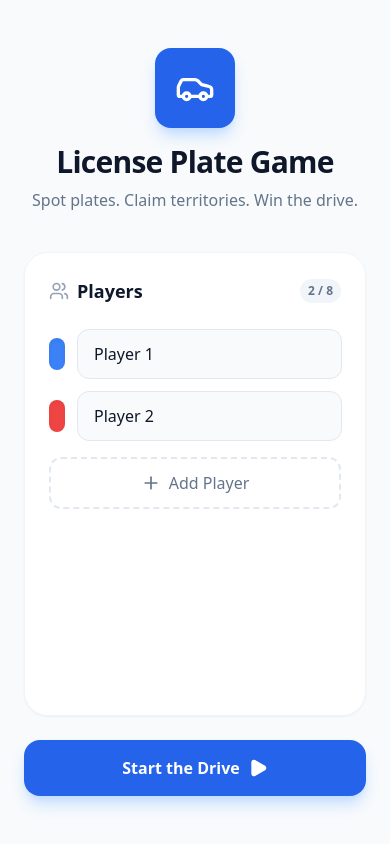
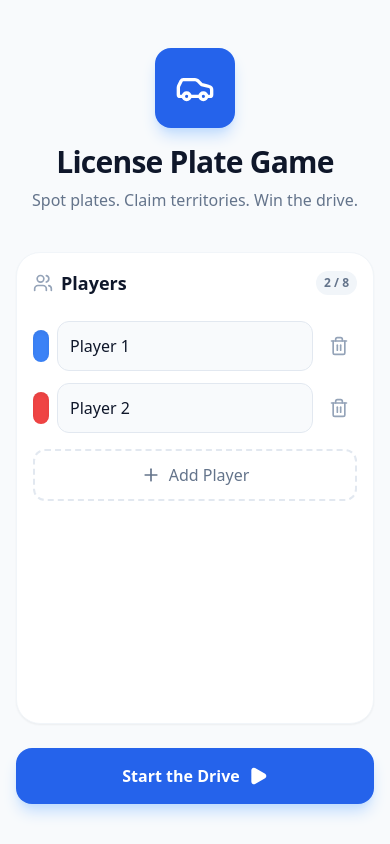
Before and after one commit to robholub/License-Plate-Game, a Next.js app: page / in a window 390 px wide. Built offline with nearby package versions, Linux system fonts and the light colour scheme.

Commit message:
Update page.jsx

```diff
--- a/app/page.jsx
+++ b/app/page.jsx
@@ -98,14 +98,13 @@ export default function App() {
   };
 
   const handleAddCustomPlate = (plateName) => {
-    // Check if plate already exists to prevent duplicates
     if (plates.some(p => p.name.toLowerCase() === plateName.toLowerCase())) return;
 
     const newPlate = {
       id: plateName.toLowerCase().replace(/\s+/g, '-') + '-' + Date.now(),
       name: plateName,
       flagCode: null,
-      claimedBy: activePlayerId, // Auto-claim for the active player
+      claimedBy: activePlayerId,
       custom: true
     };
     setPlates(prev => [...prev, newPlate].sort((a, b) => a.name.localeCompare(b.name)));
@@ -146,7 +145,7 @@ export default function App() {
 
 function SetupScreen({ players, onAddPlayer, onRemovePlayer, onNameChange, onStart }) {
   return (
-    <div className="max-w-md mx-auto p-6 pt-12 min-h-[100dvh] flex flex-col">
+    <div className="max-w-md mx-auto p-4 sm:p-6 pt-12 min-h-[100dvh] flex flex-col">
       <div className="text-center mb-10 flex-shrink-0">
         <div className="bg-blue-600 text-white w-20 h-20 rounded-2xl mx-auto flex items-center justify-center mb-4 shadow-lg shadow-blue-200">
           <Car size={40} />
@@ -155,7 +154,7 @@ function SetupScreen({ players, onAddPlayer, onRemovePlayer, onNameChange, onSta
         <p className="text-slate-500 mt-2">Spot plates. Claim territories. Win the drive.</p>
       </div>
 
-      <div className="bg-white rounded-3xl shadow-sm border border-slate-100 p-6 mb-6 flex-1 overflow-y-auto no-scrollbar">
+      <div className="bg-white rounded-3xl shadow-sm border border-slate-100 p-4 sm:p-6 mb-6 flex-1 overflow-y-auto no-scrollbar">
         <div className="flex items-center justify-between mb-6">
           <h2 className="text-lg font-bold flex items-center gap-2">
             <Users size={20} className="text-slate-400" /> Players
@@ -167,16 +166,21 @@ function SetupScreen({ players, onAddPlayer, onRemovePlayer, onNameChange, onSta
 
         <div className="space-y-3">
           {players.map((player, index) => (
-            <div key={player.id} className="flex items-center gap-3">
+            <div key={player.id} className="flex items-center gap-2 sm:gap-3">
               <div className="w-4 h-8 rounded-full shadow-inner flex-shrink-0" style={{ backgroundColor: player.color }} />
               <input
                 type="text" value={player.name}
                 onChange={(e) => onNameChange(player.id, e.target.value)}
-                className="flex-1 bg-slate-50 border border-slate-200 rounded-xl px-4 py-3 focus:outline-none focus:ring-2 focus:ring-blue-500 focus:border-transparent transition-all font-medium select-text"
+                /* min-w-0 added to prevent input from pushing trash can off screen */
+                className="flex-1 min-w-0 bg-slate-50 border border-slate-200 rounded-xl px-3 sm:px-4 py-3 focus:outline-none focus:ring-2 focus:ring-blue-500 focus:border-transparent transition-all font-medium select-text"
                 placeholder={`Player ${index + 1}`} maxLength={15}
               />
               {players.length > 1 && (
-                <button onClick={() => onRemovePlayer(player.id)} className="p-3 text-slate-400 hover:text-red-500 hover:bg-red-50 active:bg-red-100 rounded-xl transition-colors">
+                <button
+                  onClick={() => onRemovePlayer(player.id)}
+                  /* flex-shrink-0 added to ensure trash can never shrinks out of view */
+                  className="p-2 sm:p-3 flex-shrink-0 text-slate-400 hover:text-red-500 hover:bg-red-50 active:bg-red-100 rounded-xl transition-colors"
+                >
                   <Trash2 size={20} />
                 </button>
               )}
```
